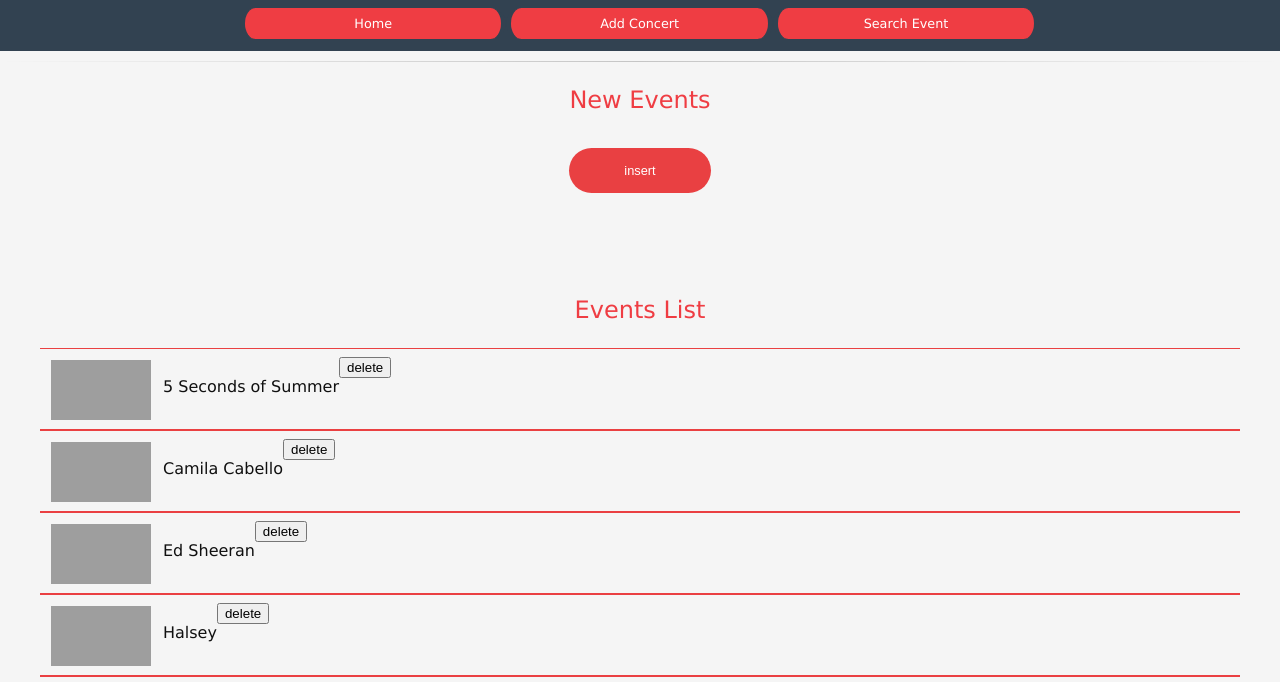
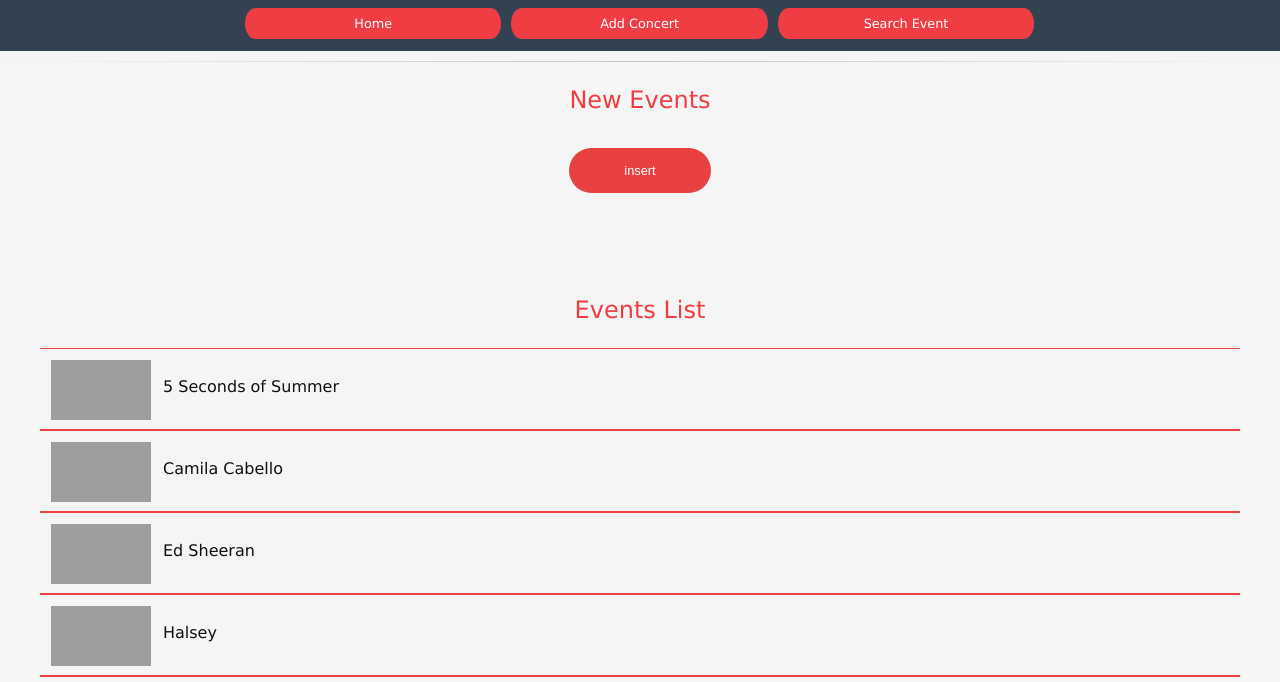
Before and after one commit to leoneloliver/Ticketarena, a plain HTML site: page index.html at #!/new-product in a window 1280 px wide. Shown: the part 94-776 px from the top of the page. Drawn offline with nearby package versions, Linux system fonts and the light colour scheme; some packages are replaced by stand-ins of ours; no server answers; grey boxes are pictures that could not be loaded.

```diff
--- a/template/new-product.html
+++ b/template/new-product.html
@@ -15,7 +15,7 @@
     <div class="list-table">
       <div class="img-min"><img ng-src="{{concert.image}}"></div>
       <div class="title title-table">{{concert.title}}</div>
-      <input type="button" value="delete" ng-click="deleteData({{$index}})" id="del" />
+      <!-- <input type="button" value="delete" ng-click="deleteData({{$index}})" id="del" /> -->
     </div>
 
   </div>
```
